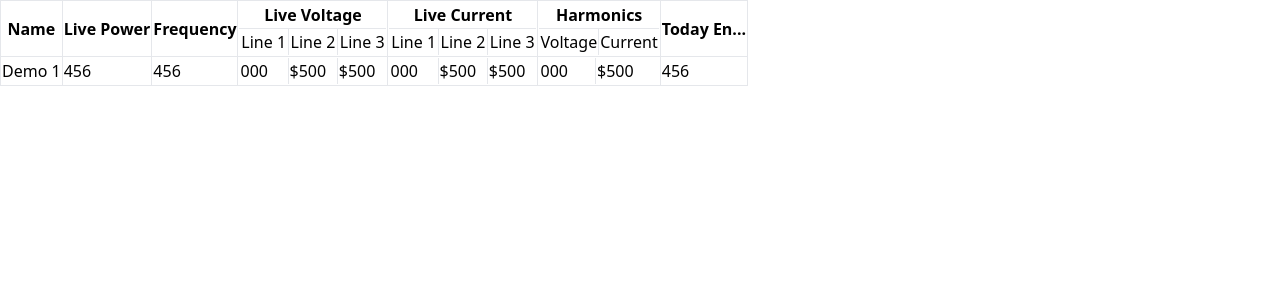
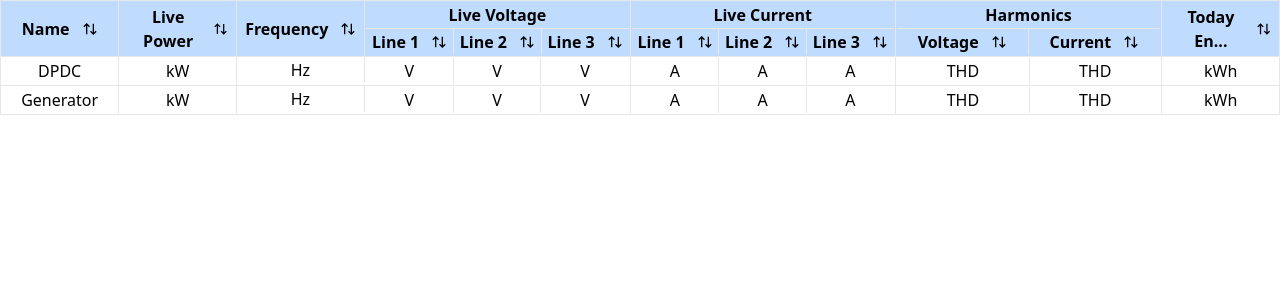
Before and after one commit to Ariful2634/ems-dashboard, a React (Vite) app: page /liveTotalPower in a window 1280 px wide. Shown: the top 300 px of the page. Built offline with nearby package versions, Linux system fonts and the light colour scheme.

Commit message:
added dpdc data and generator data to the ui

```diff
--- a/src/Components/Dashboard/Live_Total_power.jsx
+++ b/src/Components/Dashboard/Live_Total_power.jsx
@@ -1,60 +1,153 @@
+/* eslint-disable no-undef */
+/* eslint-disable no-loss-of-precision */
+import { useContext, useEffect, useState } from "react";
+import { RiArrowUpDownLine } from "react-icons/ri";
+import { FaArrowUp } from "react-icons/fa6";
+import { AuthContext } from "../Logout/Provider/AuthProvider";
+import axios from "axios";
+
 const Live_Total_power = () => {
+
+    const [sortAscending, setSortAscending] = useState(true);
+    const [sortBy, setSortBy] = useState("");
+
+    const { logout } = useContext(AuthContext);
+    const [token, setToken] = useState(null);
+    const [dpdc, setDpdc] = useState({})
+    const [generator, setGenerator] = useState({})
+
+
+    useEffect(() => {
+        setToken(logout);
+    }, [logout]);
+
+    const fetchDpdc = async () => {
+        try {
+            const headers = {
+                Authorization: `Token ${token}`
+            };
+            const res = await axios.get('https://scubetech.xyz/power-monitor/monitor-load-dpdc/', { headers });
+            setDpdc(res.data)
+        } catch (error) {
+            console.error("Error fetching data:", error);
+        }
+    };
+    const fetchGenerator = async () => {
+        try {
+            const headers = {
+                Authorization: `Token ${token}`
+            };
+            const res = await axios.get('https://scubetech.xyz/power-monitor/monitor-load-generator/', { headers });
+            setGenerator(res.data)
+        } catch (error) {
+            console.error("Error fetching data:", error);
+        }
+    };
+
+    console.log(generator)
+
+
+    console.log(dpdc)
+
+    useEffect(() => {
+        if (token) {
+            fetchDpdc();
+            fetchGenerator();
+        }
+        // eslint-disable-next-line react-hooks/exhaustive-deps
+    }, [token]);
+
+
+    const data = [
+        {
+            name: 'DPDC', ...dpdc
+        },
+        {
+            name: 'Generator', ...generator
+        }
+    ]
+
+    console.log(data)
+
+    const toggleSort = (column) => {
+        if (sortBy === column) {
+            setSortAscending(!sortAscending);
+        } else {
+            setSortBy(column);
+            setSortAscending(true);
+        }
+    };
+
+    // Sorting the data based on column and order
+    const sortedData = [...data].sort((a, b) => {
+        if (sortBy === "name") {
+            return sortAscending ? a.name.localeCompare(b.name) : b.name.localeCompare(a.name);
+        } else {
+            return sortAscending ? a[sortBy] - b[sortBy] : b[sortBy] - a[sortBy];
+        }
+    });
+
     return (
         <div className="bg-white min-h-screen text-black">
             <div>
                 <table>
-                    <thead className="border">
-                        <th rowSpan={2} className="border-r">Name</th>
-                        <th rowSpan={2} className="border-r">Live Power</th>
-                        <th rowSpan={2} className="border-r">Frequency</th>
+                    <thead onClick={() => toggleSort("name")} className="border bg-blue-200 ">
+                        <th rowSpan={2} className="border-r px-2 w-[120px] "><span className="flex justify-center items-center gap-3">Name {sortAscending ? <RiArrowUpDownLine /> : <FaArrowUp className="text-xs" />}</span></th>
+                        <th rowSpan={2} className="border-r px-2 w-[120px] "><span className="flex justify-center items-center gap-1">Live Power {sortAscending ? <RiArrowUpDownLine /> : <FaArrowUp className="text-xs" />}</span></th>
+                        <th rowSpan={2} className="border-r px-2 w-[120px] "><span className="flex justify-center items-center gap-3">Frequency {sortAscending ? <RiArrowUpDownLine /> : <FaArrowUp className="text-xs" />}</span></th>
                         <th className="border-r">
-                            <th colSpan={3} className=" border-b ">Live Voltage</th>
-                            <tr className="">
-                                <th className="border-r font-normal w-[50px]">Line 1</th>
-                                <th className="border-r font-normal w-[50px]">Line 2</th>
-                                <th className=" w-[50px] font-normal ">Line 3</th>
+                            <th colSpan={3} className=" border-b w-[270px]">Live Voltage</th>
+                            <tr className="px-2">
+                                <th className="border-r  "><span className="flex justify-center items-center gap-3">Line 1 {sortAscending ? <RiArrowUpDownLine /> : <FaArrowUp className="text-xs" />}</span></th>
+                                <th className="border-r  "><span className="flex justify-center items-center gap-3">Line 2 {sortAscending ? <RiArrowUpDownLine /> : <FaArrowUp className="text-xs" />}</span></th>
+                                <th className="   "><span className="flex justify-center items-center gap-3">Line 3 {sortAscending ? <RiArrowUpDownLine /> : <FaArrowUp className="text-xs" />}</span></th>
                             </tr>
                         </th>
 
                         <th className="border-r">
-                            <th colSpan={3} className=" border-b ">Live Current</th>
-                            <tr className="">
-                                <th className="border-r font-normal w-[50px]">Line 1</th>
-                                <th className="border-r font-normal w-[50px]">Line 2</th>
-                                <th className=" w-[50px] font-normal">Line 3</th>
+                            <th colSpan={3} className=" border-b w-[270px]">Live Current </th>
+                            <tr className="px-2 ">
+                                <th className="border-r  w-[90px] "><span className="flex justify-center items-center gap-3">Line 1 {sortAscending ? <RiArrowUpDownLine /> : <FaArrowUp className="text-xs" />}</span></th>
+                                <th className="border-r  w-[90px] "><span className="flex justify-center items-center gap-3">Line 2 {sortAscending ? <RiArrowUpDownLine /> : <FaArrowUp className="text-xs" />}</span></th>
+                                <th className="   w-[90px]"><span className="flex justify-center items-center gap-3">Line 3 {sortAscending ? <RiArrowUpDownLine /> : <FaArrowUp className="text-xs" />}</span></th>
                             </tr>
                         </th>
                         <th className="border-r">
-                            <th colSpan={2} className=" border-b ">Harmonics</th>
-                            <tr className="">
-                                <th className="border-r font-normal w-[50px]">Voltage</th>
-                                <th className=" font-normal w-[50px]">Current</th>
+                            <th colSpan={2} className=" border-b  w-[270px]">Harmonics</th>
+                            <tr className="px-2">
+                                <th className="border-r  px-2"><span className="flex justify-center items-center gap-3">Voltage {sortAscending ? <RiArrowUpDownLine /> : <FaArrowUp className="text-xs" />}</span></th>
+                                <th className="  px-2"><span className="flex justify-center items-center gap-3">Current {sortAscending ? <RiArrowUpDownLine /> : <FaArrowUp className="text-xs" />}</span></th>
 
                             </tr>
                         </th>
-                        <th rowSpan={2} className="border-r">Today En...</th>
+                        <th rowSpan={2} className="border-r px-2 w-[120px]"><span className="flex justify-center items-center gap-1">Today En... {sortAscending ? <RiArrowUpDownLine /> : <FaArrowUp className="text-xs" />}</span></th>
                     </thead>
-                    <tbody>
-                        <tr className="border">
-                            <td className="border-r" >Demo 1</td>
-                            <td className="border-r">456</td>
-                            <td className="border-r">456</td>
-                            <td className="w-[150px] border-r">
-                                <td className="border-r w-[50px]">000</td>
-                                <td className="border-r w-[50px]">$500</td>
-                                <td className=" w-[50px]">$500</td>
-                            </td>
-                            <td className="w-[150px] border-r">
-                                <td className="border-r w-[50px]">000</td>
-                                <td className="border-r w-[50px]">$500</td>
-                                <td className=" w-[50px] ">$500</td>
-                            </td>
-                            <td className="border-r w-[100px]">
-                                <td className="border-r  w-[56px]">000</td>
-                                <td className=" w-[55px]">$500</td>
-                            </td>
-                            <td className="border-r">456</td>
-                        </tr>
+                    <tbody className="">
+                        {
+                            sortedData.map(tdata => (<tr key={tdata.id} className="border">
+                                <td className="border-r text-center" >{tdata.name}</td>
+                                <td className="border-r text-center">{tdata.live_power?.toFixed(2)} kW</td>
+                                <td className="border-r text-center flex justify-center gap-1">
+                                    {tdata.live_frequency && <p>{ tdata.live_frequency?.toFixed(2) } </p> || tdata.live_power_factor &&
+                                    <p>{tdata.live_power_factor?.toFixed(2)} </p>} Hz
+                                </td>
+                                <td className=" border-r w-[270px]">
+                                    <td className="border-r w-[90px] text-center">{tdata.live_voltage_l1?.toFixed(2)} V</td>
+                                    <td className="border-r w-[90px] text-center">{tdata.live_voltage_l2?.toFixed(2)} V</td>
+                                    <td className="w-[90px] text-center">{tdata.live_voltage_l3?.toFixed(2)} V</td>
+                                </td>
+                                <td className=" border-r w-[270px]">
+                                    <td className="border-r w-[90px] text-center">{tdata.live_current_l1?.toFixed(2)} A</td>
+                                    <td className="border-r w-[90px] text-center">{tdata.live_current_l2?.toFixed(2)} A</td>
+                                    <td className="w-[90px] text-center">{tdata.live_current_l3?.toFixed(2)} A</td>
+                                </td>
+                                <td className="border-r w-[270px]">
+                                    <td className="border-r w-[136px] text-center">{tdata.average_voltage_harmonics?.toFixed(2)} THD</td>
+                                    <td className="w-[134px]  text-center">{tdata.average_current_harmonics?.toFixed(2)} THD</td>
+                                </td>
+                                <td className="border-r text-center">{tdata.todays_energy?.toFixed(2)} kWh</td>
+                            </tr>))
+                        }
                     </tbody>
                 </table>
             </div>
--- a/src/Components/Dashboard/MakeAdmin.jsx
+++ b/src/Components/Dashboard/MakeAdmin.jsx
@@ -106,12 +106,12 @@ const MakeAdmin = () => {
                     <table className="table">
                         <thead>
                             <tr>
-                                <th></th>
-                                <th>Id</th>
-                                <th>Name</th>
-                                <th>Email</th>
-                                <th>Role</th>
-                                <th>Action</th>
+                                <th className="text-black">#</th>
+                                <th className="text-black">Id</th>
+                                <th className="text-black">Name</th>
+                                <th className="text-black">Email</th>
+                                <th className="text-black">Role</th>
+                                <th className="text-black">Action</th>
                             </tr>
                         </thead>
                         <tbody>
--- a/src/Components/Dashboard/MembarApproval.jsx
+++ b/src/Components/Dashboard/MembarApproval.jsx
@@ -79,14 +79,14 @@ const MembarApproval = () => {
                 <h2 className="text-center mb-8 text-2xl">Member Approval</h2>
                 <div>
                     <div className="overflow-x-auto">
-                        <table className="table">
+                        <table className="table ">
                             <thead>
                                 <tr>
-                                    <th></th>
-                                    <th>Id</th>
-                                    <th>Name</th>
-                                    <th>Role</th>
-                                    <th>Action</th>
+                                    <th className="text-black">#</th>
+                                    <th className="text-black">Id</th>
+                                    <th className="text-black">Name</th>
+                                    <th className="text-black">Role</th>
+                                    <th className="text-black">Action</th>
                                 </tr>
                             </thead>
                             <tbody>
```
